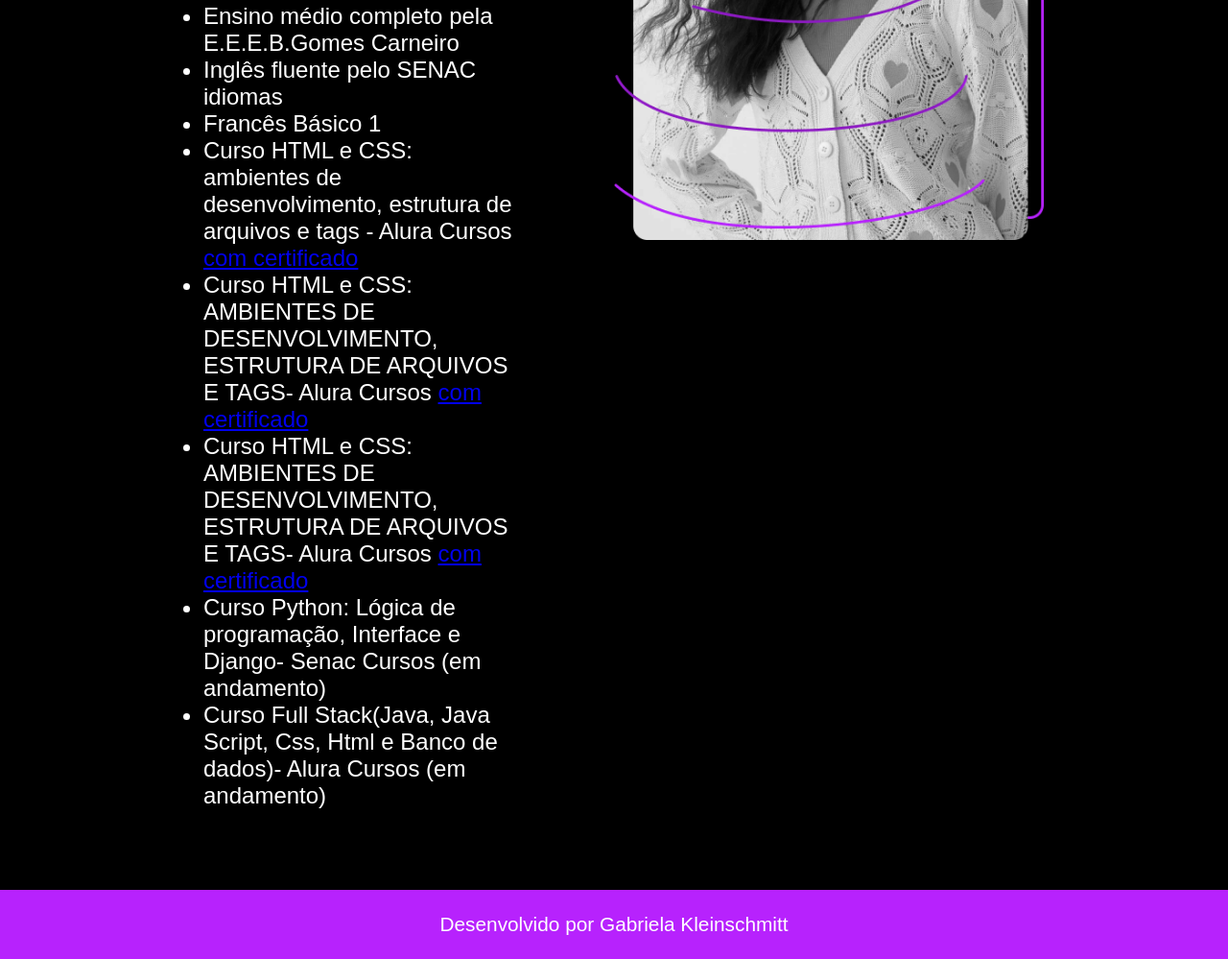
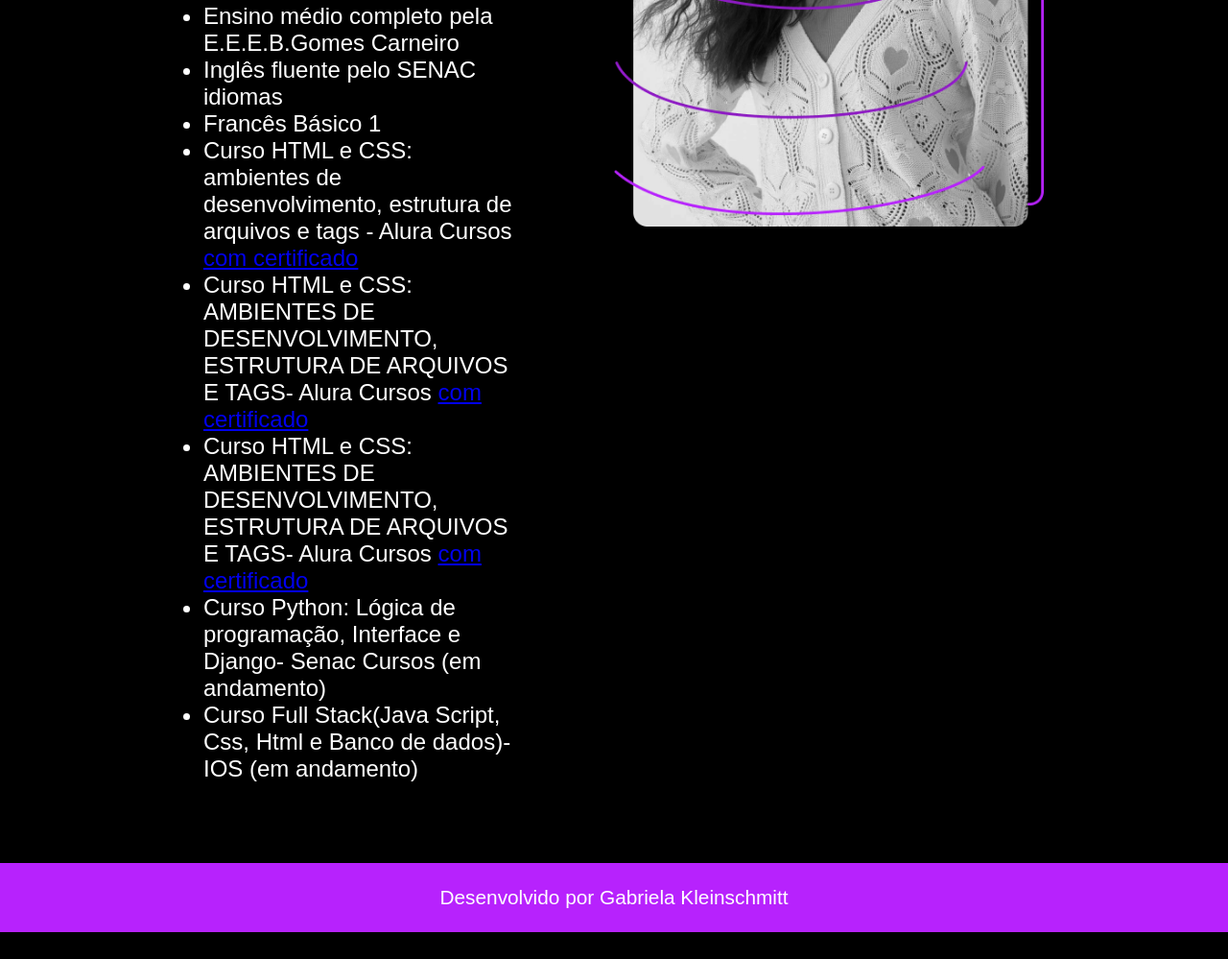
Before and after one commit to GabrielaKP05/portifolio-projeto-nova-geracao, a plain HTML site: page about.html in a window 1280 px wide. Shown: the part 983-1982 px from the top of the page at 96% size. After the commit the page ends 1954 px from the top, so only its background shows below. Drawn offline with Linux system fonts and the light colour scheme; a web font is replaced by a local one.

Commit message:
Update about.html

```diff
--- a/about.html
+++ b/about.html
@@ -41,7 +41,7 @@
                 <li>Curso HTML e CSS: AMBIENTES DE DESENVOLVIMENTO, ESTRUTURA DE ARQUIVOS E TAGS- Alura Cursos <a href="https://cursos.alura.com.br/certificate/gabikpadilha/html-css-ambiente-arquivos-tags">com certificado</a></li>
                 <li>Curso HTML e CSS: AMBIENTES DE DESENVOLVIMENTO, ESTRUTURA DE ARQUIVOS E TAGS- Alura Cursos <a href="https://cursos.alura.com.br/certificate/gabikpadilha/html-css-ambiente-arquivos-tags">com certificado</a></li>
                 <li>Curso Python: Lógica de programação, Interface e Django- Senac Cursos (em andamento) </li>
-                <li>Curso Full Stack(Java, Java Script, Css, Html e Banco de dados)- Alura Cursos (em andamento)</li>
+                <li>Curso Full Stack(Java Script, Css, Html e Banco de dados)- IOS  (em andamento)</li>
             </ul>
             </div>
         </section>
```
